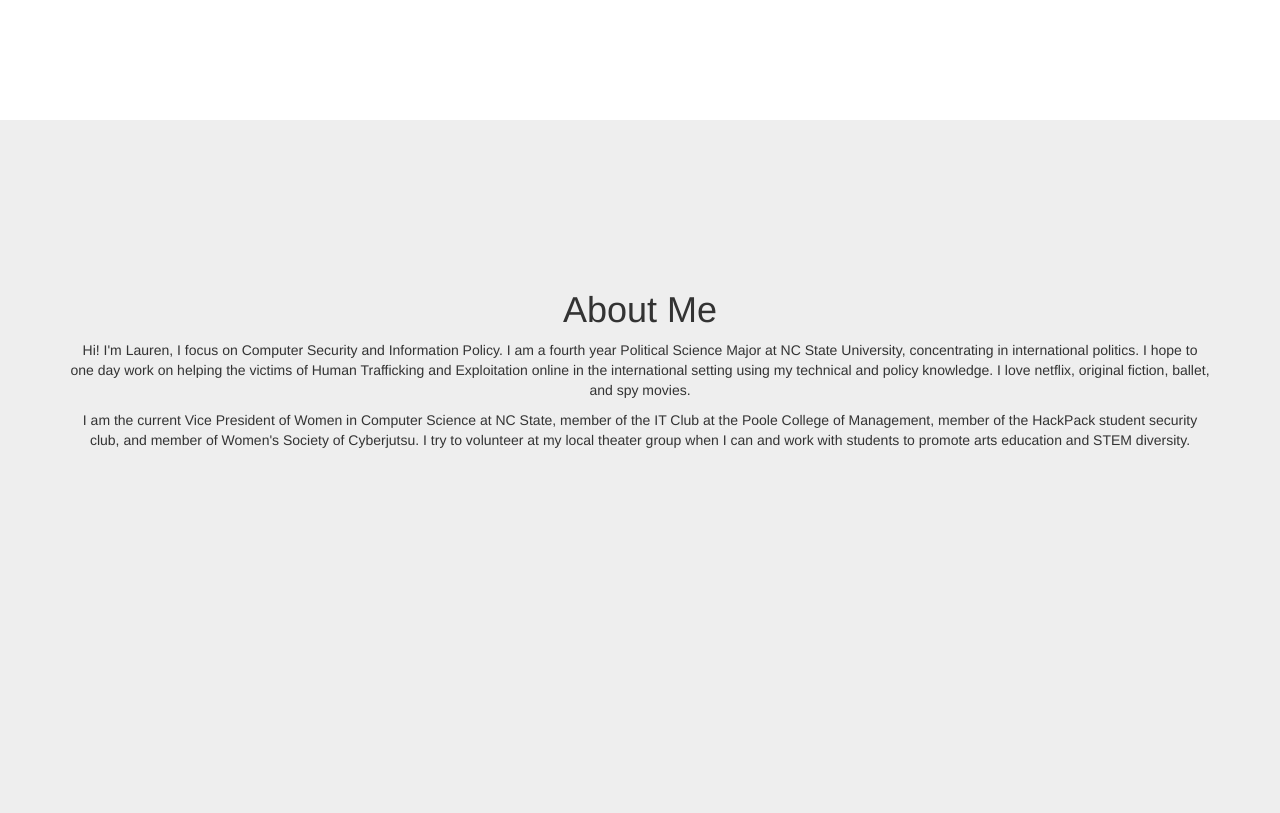
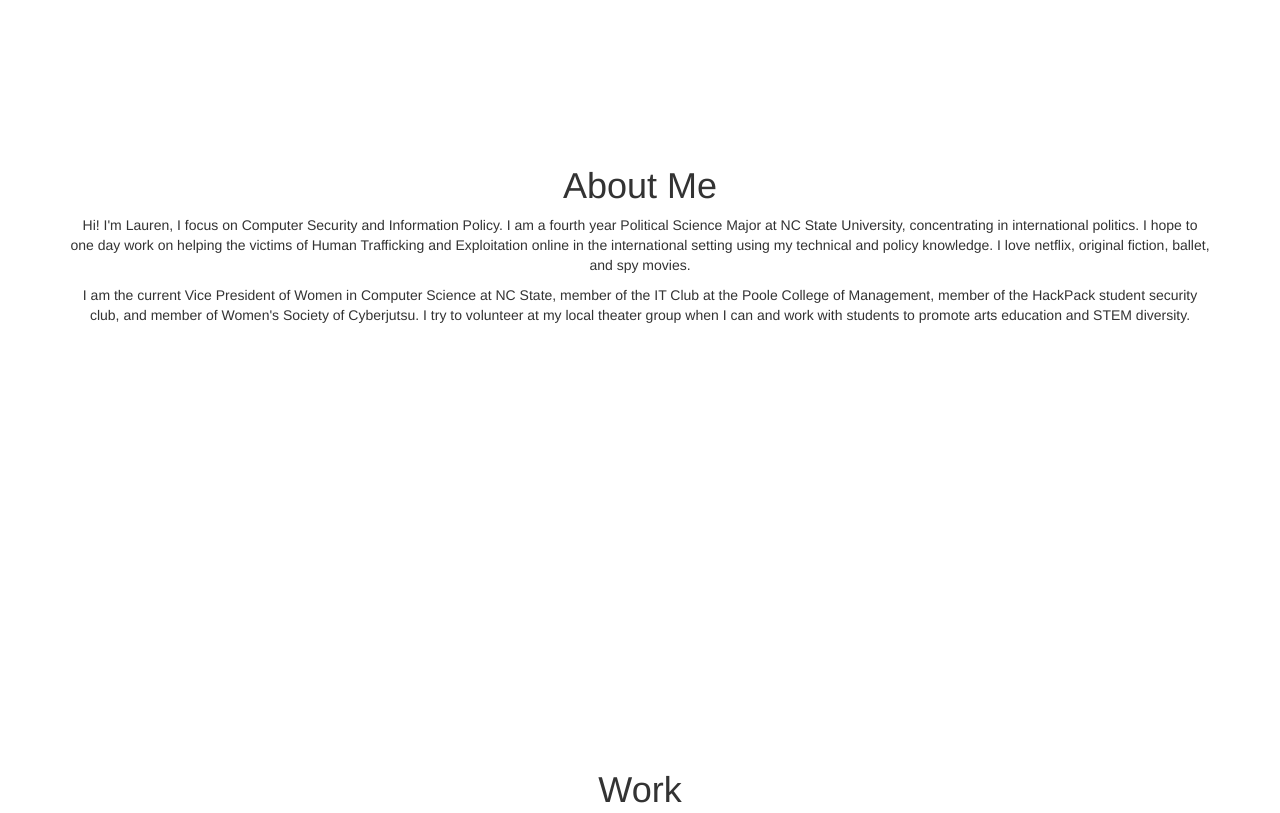
Before and after one commit to litwtch/cosmonaught.github.io, a plain HTML site: page index.html in a window 1280 px wide. Shown: the part 680-1493 px from the top of the page. Drawn offline with Linux system fonts and the light colour scheme.

Commit message:
Update scrolling-nav.css

```diff
--- a/css/scrolling-nav.css
+++ b/css/scrolling-nav.css
@@ -77,6 +77,19 @@
 	margin: auto;
 }
 
+/*about section thanks dana*/
+
+.about-section {
+    height: 60%;
+    padding-top: 2%;
+    text-align: center;
+    background: #fff;
+}
+
+.about-pic {
+     width: 80%;
+}
+
 /* social media */
 #social li {
     display: inline;
```
